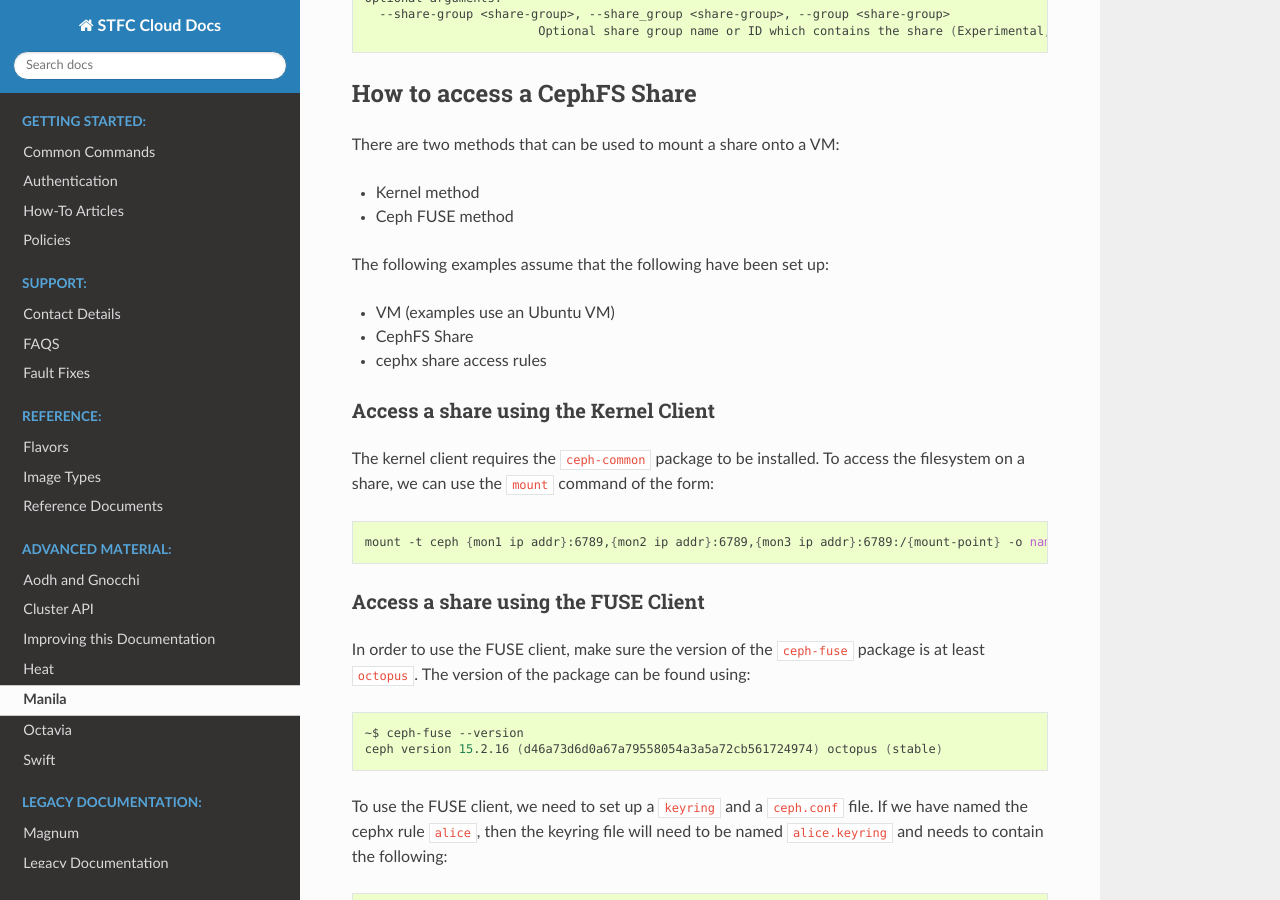
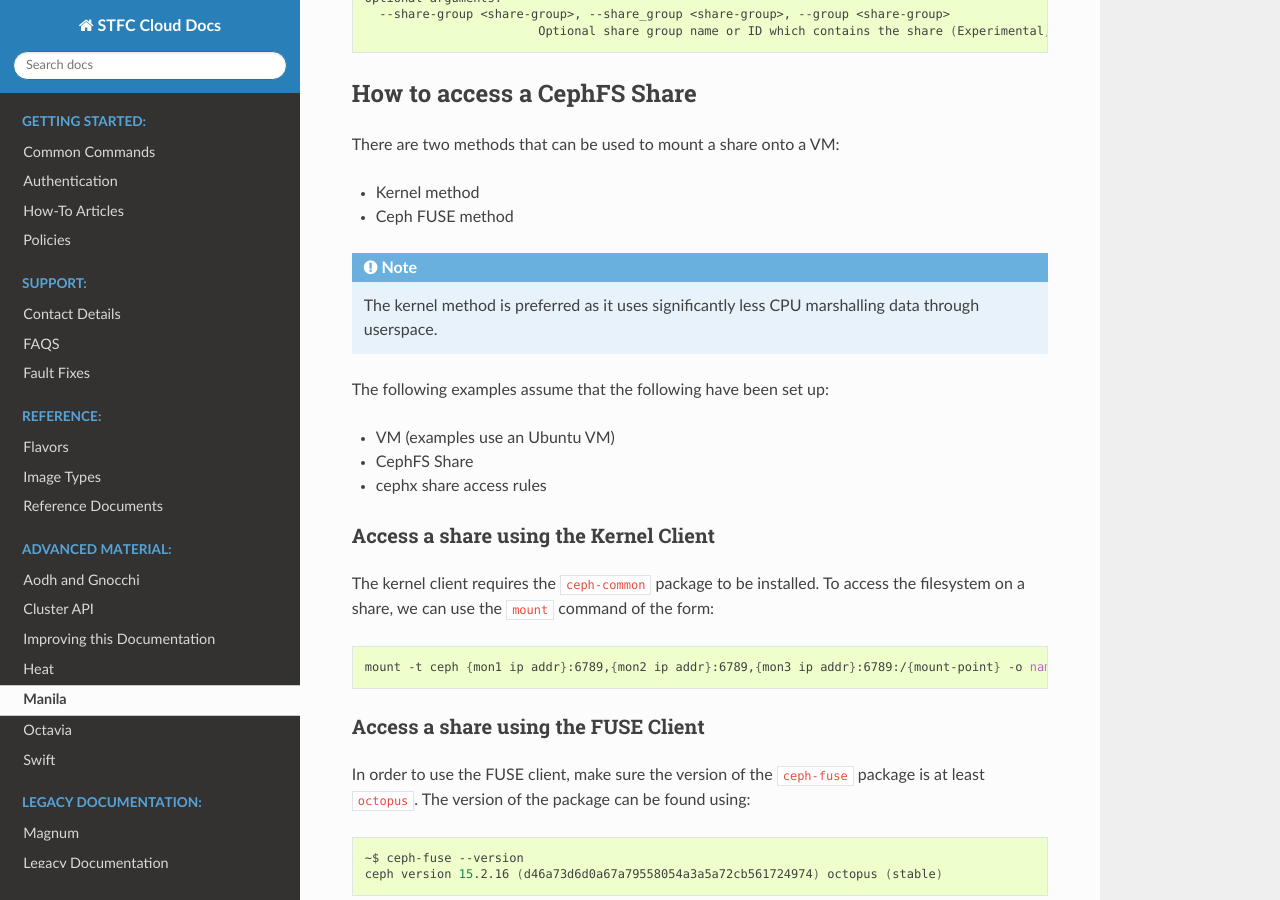
Before and after one commit to stfc/cloud-docs, a Sphinx documentation site: the page built from source/Manila/usage.rst, in a window 1280 px wide and 900 px high, scrolled down 7864 px. Built offline with Sphinx 7.4.7 and the Read the Docs theme 2.0.0, drawn with Linux system fonts in a browser that asks for light colours.

Commit message:
Update manila docs based on requested changes

```diff
--- a/source/Manila/usage.rst
+++ b/source/Manila/usage.rst
@@ -431,6 +431,10 @@ There are two methods that can be used to mount a share onto a VM:
 
 - Ceph FUSE method
 
+.. note::
+
+    The kernel method is preferred as it uses significantly less CPU marshalling data through userspace.
+
 The following examples assume that the following have been set up:
 
 - VM (examples use an Ubuntu VM)
```
